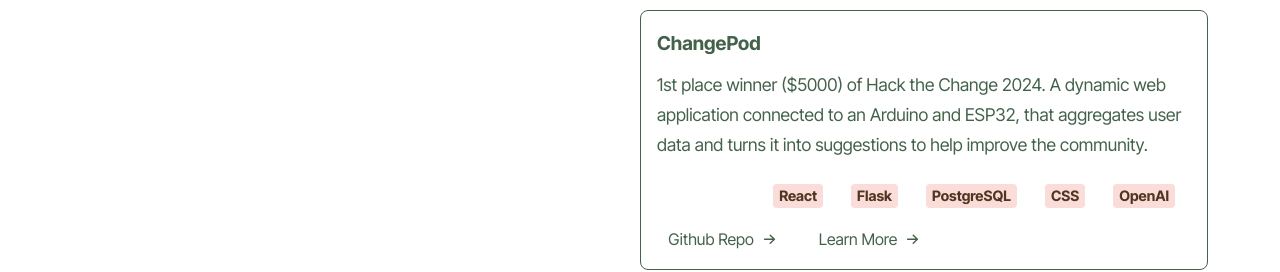
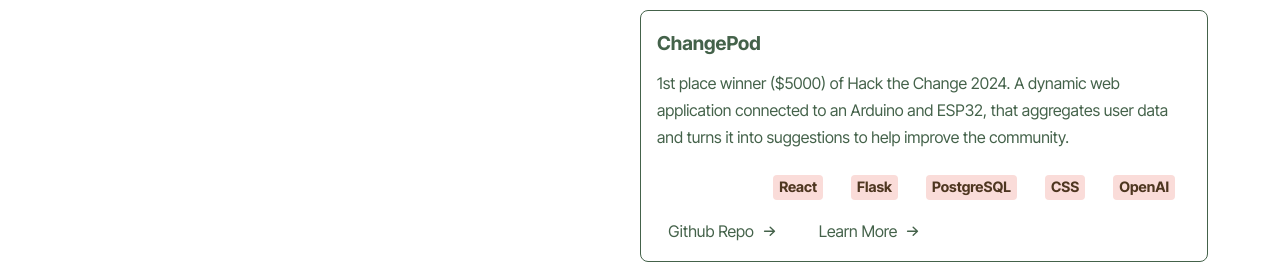
Before and after one commit to Flaryiest/portfolio, a React (Vite) app in the folder frontend/: page / in a window 1280 px wide. Shown: the part 535-807 px from the top of the page. Built offline with nearby package versions, Linux system fonts and the light colour scheme.

Commit message:
minor style change

```diff
--- a/frontend/src/style/experienceCard.css
+++ b/frontend/src/style/experienceCard.css
@@ -19,7 +19,6 @@
     text-align: center;
     display: flex;
     justify-content: center;
-
     color: var(--tag-text-color);
     min-width: 18ch;
 }
--- a/frontend/src/style/projectCard.css
+++ b/frontend/src/style/projectCard.css
@@ -17,7 +17,7 @@
 
 .project-card-description {
     color: var(--secondary-text-color);
-    font-size: 1.1em;
+    font-size: 1em;
 }
 
 .project-tag-container {
```
